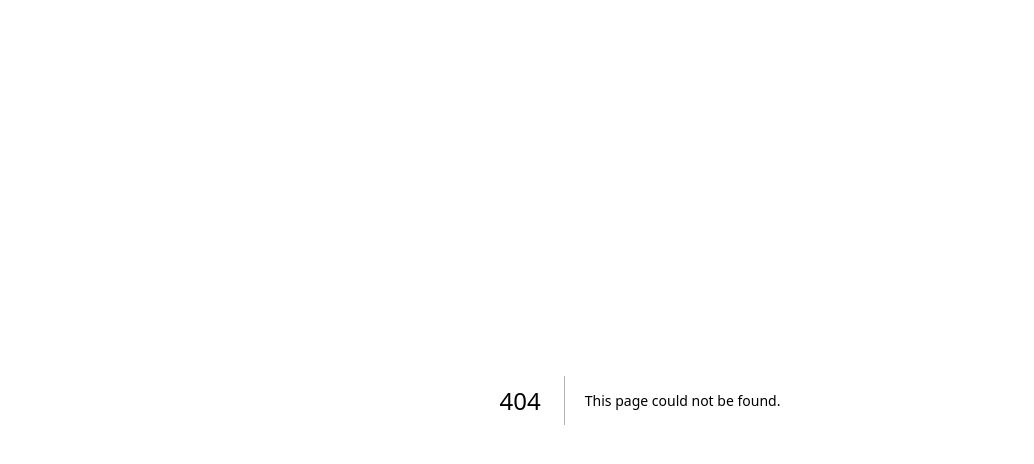
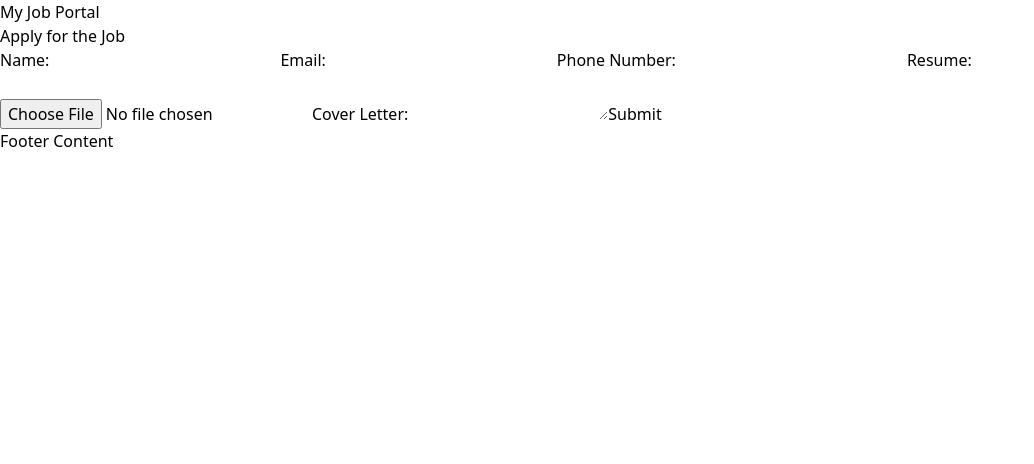
Before and after one commit to shrinidhib/job-portal, a Next.js app: page /apply in a window 1280 px wide. Before the commit this address had no page. Shown: the top 464 px of the page, without its empty margins (0-1034 px from the left). Built offline with nearby package versions, Linux system fonts and the light colour scheme.

Commit message:
basic frontend set

```diff
--- /dev/null
+++ b/app/apply/page.js
@@ -0,0 +1,35 @@
+"use client"
+import React from 'react';
+
+const ApplyPage = () => {
+  return (
+    <div>
+      <h1>Apply for the Job</h1>
+      <form>
+        <label>
+          Name:
+          <input type="text" name="name" required />
+        </label>
+        <label>
+          Email:
+          <input type="email" name="email" required />
+        </label>
+        <label>
+          Phone Number:
+          <input type="tel" name="phone" required />
+        </label>
+        <label>
+          Resume:
+          <input type="file" name="resume" required />
+        </label>
+        <label>
+          Cover Letter:
+          <textarea name="coverLetter" required></textarea>
+        </label>
+        <button type="submit">Submit</button>
+      </form>
+    </div>
+  );
+};
+
+export default ApplyPage;
--- a/app/globals.css
+++ b/app/globals.css
@@ -2,19 +2,6 @@
 @tailwind components;
 @tailwind utilities;
 
-:root {
-  --foreground-rgb: 0, 0, 0;
-  --background-start-rgb: 214, 219, 220;
-  --background-end-rgb: 255, 255, 255;
-}
-
-@media (prefers-color-scheme: dark) {
-  :root {
-    --foreground-rgb: 255, 255, 255;
-    --background-start-rgb: 0, 0, 0;
-    --background-end-rgb: 0, 0, 0;
-  }
-}
 
 body {
   color: rgb(var(--foreground-rgb));
--- /dev/null
+++ b/app/job/[id]/page.js
@@ -0,0 +1,23 @@
+"use client"
+
+import Link from "next/link";
+
+
+
+const JobDetails = ({id}) => {
+
+  const job = { id, title: 'Frontend Developer', company: 'ABC Corp', description: 'Full job description here...' };
+
+  return (
+    <div>
+      <h1>{job.title}</h1>
+      <p>{job.company}</p>
+      <p>{job.description}</p>
+      <Link href='/apply'>
+        Apply now!
+      </Link>
+    </div>
+  );
+};
+
+export default JobDetails;
--- a/app/layout.js
+++ b/app/layout.js
@@ -11,7 +11,14 @@ export const metadata = {
 export default function RootLayout({ children }) {
   return (
     <html lang="en">
-      <body className={inter.className}>{children}</body>
+      <head>
+        <title>Job Portal</title>
+      </head>
+      <body>
+        <header>My Job Portal</header>
+        <main>{children}</main>
+        <footer>Footer Content</footer>
+      </body>
     </html>
   );
 }
--- a/app/page.js
+++ b/app/page.js
@@ -1,113 +1,17 @@
-import Image from "next/image";
+import JobList from '../components/JobList';
 
-export default function Home() {
+const HomePage = () => {
+  const jobs = [
+    { id: 1, title: 'Frontend Developer', company: 'ABC Corp', description: 'Work on web applications' },
+    { id: 2, title: 'Backend Developer', company: 'XYZ Inc', description: 'Build server-side logic' },
+  ];
+
   return (
-    <main className="flex min-h-screen flex-col items-center justify-between p-24">
-      <div className="z-10 max-w-5xl w-full items-center justify-between font-mono text-sm lg:flex">
-        <p className="fixed left-0 top-0 flex w-full justify-center border-b border-gray-300 bg-gradient-to-b from-zinc-200 pb-6 pt-8 backdrop-blur-2xl dark:border-neutral-800 dark:bg-zinc-800/30 dark:from-inherit lg:static lg:w-auto  lg:rounded-xl lg:border lg:bg-gray-200 lg:p-4 lg:dark:bg-zinc-800/30">
-          Get started by editing&nbsp;
-          <code className="font-mono font-bold">app/page.js</code>
-        </p>
-        <div className="fixed bottom-0 left-0 flex h-48 w-full items-end justify-center bg-gradient-to-t from-white via-white dark:from-black dark:via-black lg:static lg:h-auto lg:w-auto lg:bg-none">
-          <a
-            className="pointer-events-none flex place-items-center gap-2 p-8 lg:pointer-events-auto lg:p-0"
-            href="https://vercel.com?utm_source=create-next-app&utm_medium=appdir-template&utm_campaign=create-next-app"
-            target="_blank"
-            rel="noopener noreferrer"
-          >
-            By{" "}
-            <Image
-              src="/vercel.svg"
-              alt="Vercel Logo"
-              className="dark:invert"
-              width={100}
-              height={24}
-              priority
-            />
-          </a>
-        </div>
-      </div>
+    <div>
+      <h1>Job Openings</h1>
+      <JobList jobs={jobs} />
+    </div>
+  );
+};
 
-      <div className="relative flex place-items-center before:absolute before:h-[300px] before:w-full sm:before:w-[480px] before:-translate-x-1/2 before:rounded-full before:bg-gradient-radial before:from-white before:to-transparent before:blur-2xl before:content-[''] after:absolute after:-z-20 after:h-[180px] after:w-full sm:after:w-[240px] after:translate-x-1/3 after:bg-gradient-conic after:from-sky-200 after:via-blue-200 after:blur-2xl after:content-[''] before:dark:bg-gradient-to-br before:dark:from-transparent before:dark:to-blue-700 before:dark:opacity-10 after:dark:from-sky-900 after:dark:via-[#0141ff] after:dark:opacity-40 before:lg:h-[360px] z-[-1]">
-        <Image
-          className="relative dark:drop-shadow-[0_0_0.3rem_#ffffff70] dark:invert"
-          src="/next.svg"
-          alt="Next.js Logo"
-          width={180}
-          height={37}
-          priority
-        />
-      </div>
-
-      <div className="mb-32 grid text-center lg:max-w-5xl lg:w-full lg:mb-0 lg:grid-cols-4 lg:text-left">
-        <a
-          href="https://nextjs.org/docs?utm_source=create-next-app&utm_medium=appdir-template&utm_campaign=create-next-app"
-          className="group rounded-lg border border-transparent px-5 py-4 transition-colors hover:border-gray-300 hover:bg-gray-100 hover:dark:border-neutral-700 hover:dark:bg-neutral-800/30"
-          target="_blank"
-          rel="noopener noreferrer"
-        >
-          <h2 className={`mb-3 text-2xl font-semibold`}>
-            Docs{" "}
-            <span className="inline-block transition-transform group-hover:translate-x-1 motion-reduce:transform-none">
-              -&gt;
-            </span>
-          </h2>
-          <p className={`m-0 max-w-[30ch] text-sm opacity-50`}>
-            Find in-depth information about Next.js features and API.
-          </p>
-        </a>
-
-        <a
-          href="https://nextjs.org/learn?utm_source=create-next-app&utm_medium=appdir-template-tw&utm_campaign=create-next-app"
-          className="group rounded-lg border border-transparent px-5 py-4 transition-colors hover:border-gray-300 hover:bg-gray-100 hover:dark:border-neutral-700 hover:dark:bg-neutral-800 hover:dark:bg-opacity-30"
-          target="_blank"
-          rel="noopener noreferrer"
-        >
-          <h2 className={`mb-3 text-2xl font-semibold`}>
-            Learn{" "}
-            <span className="inline-block transition-transform group-hover:translate-x-1 motion-reduce:transform-none">
-              -&gt;
-            </span>
-          </h2>
-          <p className={`m-0 max-w-[30ch] text-sm opacity-50`}>
-            Learn about Next.js in an interactive course with&nbsp;quizzes!
-          </p>
-        </a>
-
-        <a
-          href="https://vercel.com/templates?framework=next.js&utm_source=create-next-app&utm_medium=appdir-template&utm_campaign=create-next-app"
-          className="group rounded-lg border border-transparent px-5 py-4 transition-colors hover:border-gray-300 hover:bg-gray-100 hover:dark:border-neutral-700 hover:dark:bg-neutral-800/30"
-          target="_blank"
-          rel="noopener noreferrer"
-        >
-          <h2 className={`mb-3 text-2xl font-semibold`}>
-            Templates{" "}
-            <span className="inline-block transition-transform group-hover:translate-x-1 motion-reduce:transform-none">
-              -&gt;
-            </span>
-          </h2>
-          <p className={`m-0 max-w-[30ch] text-sm opacity-50`}>
-            Explore starter templates for Next.js.
-          </p>
-        </a>
-
-        <a
-          href="https://vercel.com/new?utm_source=create-next-app&utm_medium=appdir-template&utm_campaign=create-next-app"
-          className="group rounded-lg border border-transparent px-5 py-4 transition-colors hover:border-gray-300 hover:bg-gray-100 hover:dark:border-neutral-700 hover:dark:bg-neutral-800/30"
-          target="_blank"
-          rel="noopener noreferrer"
-        >
-          <h2 className={`mb-3 text-2xl font-semibold`}>
-            Deploy{" "}
-            <span className="inline-block transition-transform group-hover:translate-x-1 motion-reduce:transform-none">
-              -&gt;
-            </span>
-          </h2>
-          <p className={`m-0 max-w-[30ch] text-sm opacity-50 text-balance`}>
-            Instantly deploy your Next.js site to a shareable URL with Vercel.
-          </p>
-        </a>
-      </div>
-    </main>
-  );
-}
+export default HomePage;
--- /dev/null
+++ b/components/JobList.js
@@ -0,0 +1,20 @@
+import Link from 'next/link';
+
+const JobList = ({ jobs }) => {
+  return (
+    <div>
+      {jobs.map(job => (
+        <div key={job.id}>
+          <h2>{job.title}</h2>
+          <p>{job.company}</p>
+          <p>{job.description}</p>
+          <Link href={`/job/${job.id}`}>
+            View Details
+          </Link>
+        </div>
+      ))}
+    </div>
+  );
+};
+
+export default JobList;
```
Also changed, not shown: package.json (+5 -4 lines), 1 other file (tests, documents, lock files or other folders).
